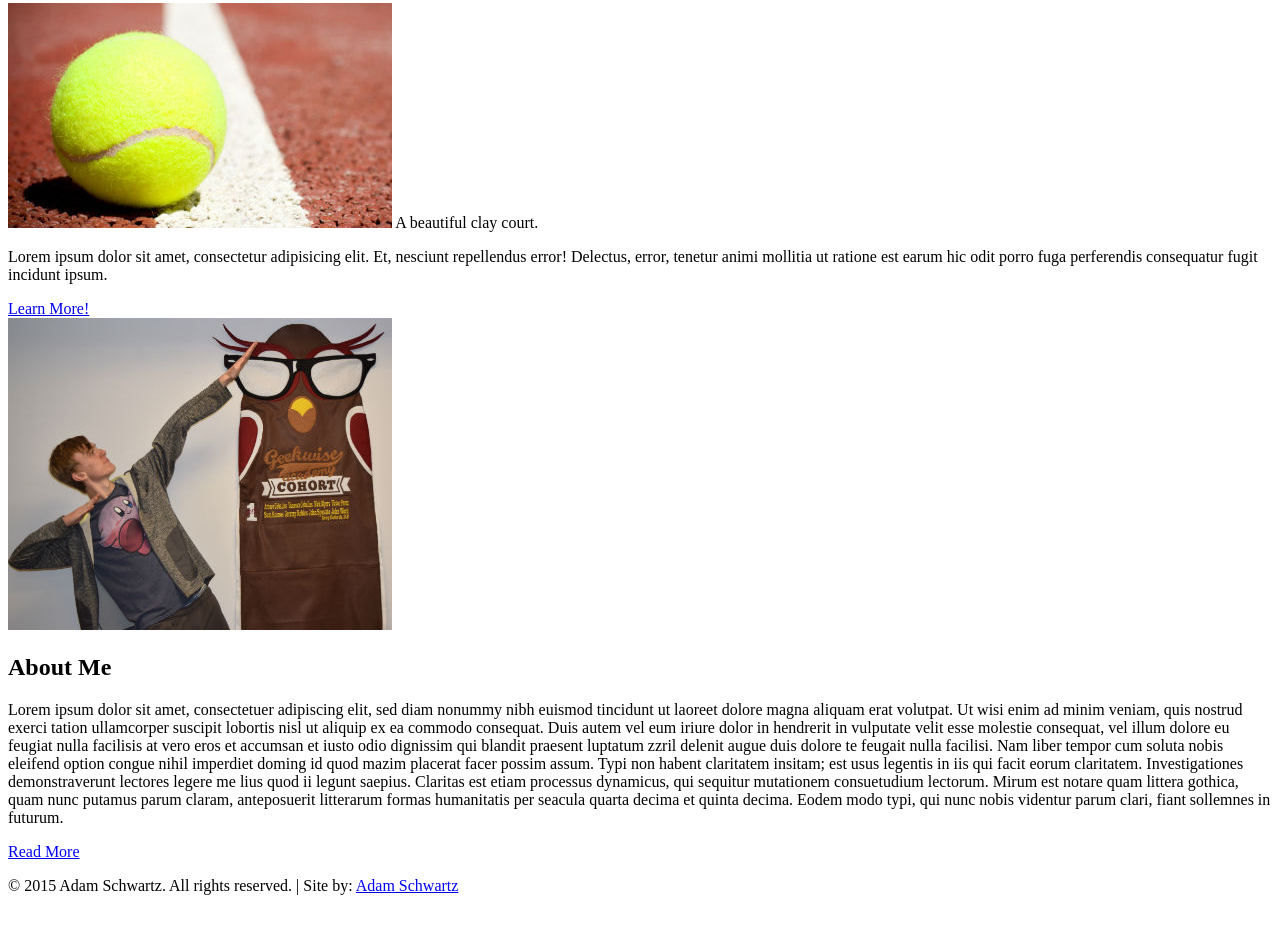
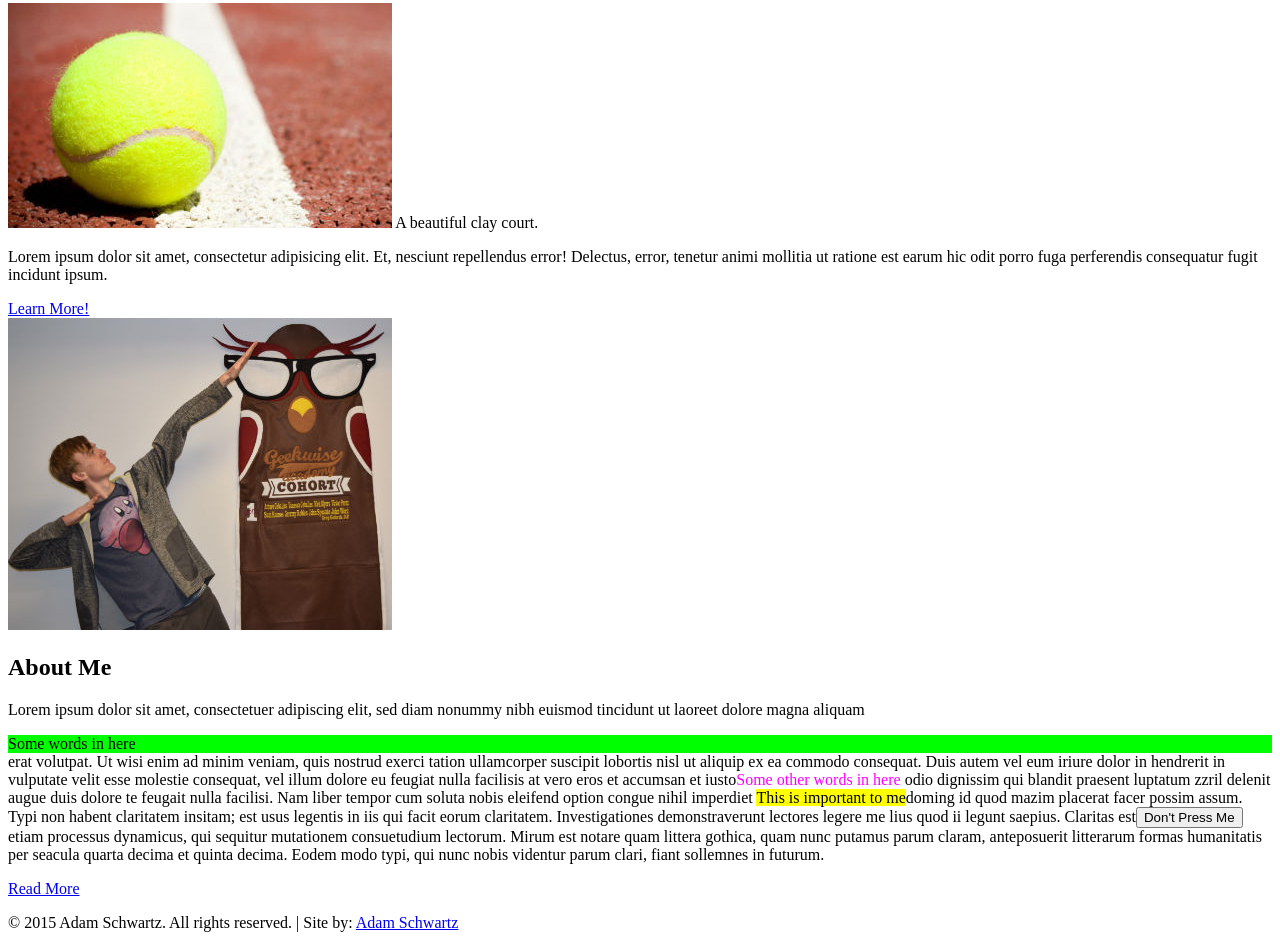
Before and after one commit to Barrik/geekwise_adam, a plain HTML site: page index.html in a window 1280 px wide. Shown: the part 1021-1969 px from the top of the page. Before the commit the page ends 1932 px from the top, so only its background shows below. Drawn offline with Linux system fonts and the light colour scheme.

Commit message:
first solo push

```diff
--- a/index.html
+++ b/index.html
@@ -87,19 +87,19 @@
                          <h2>About Me</h2>
                          <p>Lorem ipsum dolor sit amet, consectetuer adipiscing elit,
                          sed diam nonummy nibh euismod tincidunt ut laoreet dolore
-                         magna aliquam erat volutpat. Ut wisi enim ad minim veniam,
+                         magna aliquam<div style="background-color:#0F0">Some words in here</div> erat volutpat. Ut wisi enim ad minim veniam,
                          quis nostrud exerci tation ullamcorper suscipit lobortis nisl
                          ut aliquip ex ea commodo consequat. Duis autem vel eum iriure
                          dolor in hendrerit in vulputate velit esse molestie consequat,
                          vel illum dolore eu feugiat nulla facilisis at vero eros et
-                         accumsan et iusto odio dignissim qui blandit praesent luptatum
+                         accumsan et iusto<span style="color:#F0F">Some other words in here</span> odio dignissim qui blandit praesent luptatum
                          zzril delenit augue duis dolore te feugait nulla facilisi.
                          Nam liber tempor cum soluta nobis eleifend option congue
-                         nihil imperdiet doming id quod mazim placerat facer possim
+                         nihil imperdiet <mark>This is important to me</mark>doming id quod mazim placerat facer possim
                          assum. Typi non habent claritatem insitam; est usus legentis
                          in iis qui facit eorum claritatem. Investigationes
                          demonstraverunt lectores legere me lius quod ii legunt saepius.
-                         Claritas est etiam processus dynamicus, qui sequitur mutationem
+                         Claritas est<button>Don't Press Me</button> etiam processus dynamicus, qui sequitur mutationem
                          consuetudium lectorum. Mirum est notare quam littera gothica,
                          quam nunc putamus parum claram, anteposuerit litterarum formas
                          humanitatis per seacula quarta decima et quinta decima. Eodem
```
